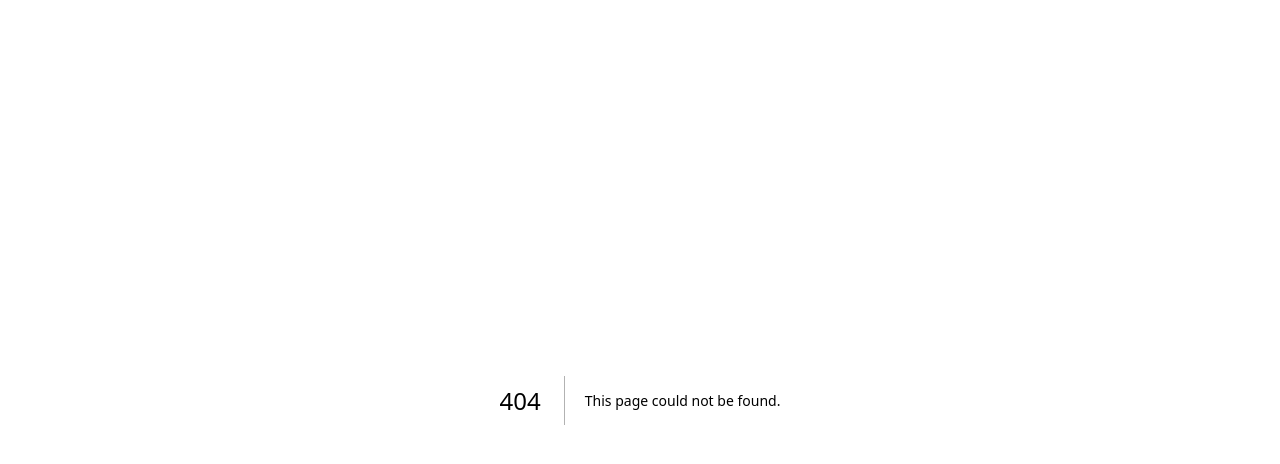
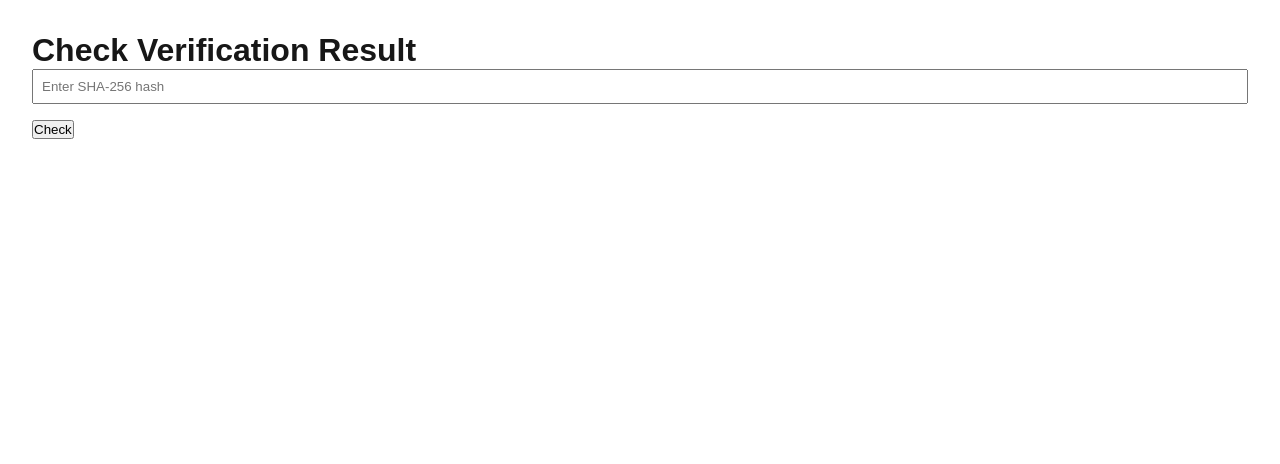
Before and after one commit to etchrona-system/etchrona-site, a Next.js app: page /result in a window 1280 px wide. Before the commit this address had no page. Shown: the top 464 px of the page. Built offline with nearby package versions, Linux system fonts and the light colour scheme.

Commit message:
Add /result module for hash verification

```diff
--- /dev/null
+++ b/app/result/page.tsx
@@ -0,0 +1,36 @@
+'use client'
+
+import { useState } from 'react'
+
+export default function Result() {
+  const [input, setInput] = useState('');
+  const [found, setFound] = useState<boolean | null>(null);
+
+  const checkHash = async () => {
+    try {
+      const res = await fetch('/log/verify.json');
+      const data = await res.json();
+      const exists = data.some((entry: any) => entry.hash === input);
+      setFound(exists);
+    } catch (error) {
+      console.error('Failed to fetch log:', error);
+      setFound(null);
+    }
+  };
+
+  return (
+    <div style={{ padding: '2rem' }}>
+      <h1>Check Verification Result</h1>
+      <input
+        type="text"
+        placeholder="Enter SHA-256 hash"
+        value={input}
+        onChange={(e) => setInput(e.target.value)}
+        style={{ width: '100%', padding: '0.5rem', marginBottom: '1rem' }}
+      />
+      <button onClick={checkHash}>Check</button>
+      {found === true && <p style={{ color: 'green' }}>✅ This hash exists in the log.</p>}
+      {found === false && <p style={{ color: 'red' }}>❌ This hash is not found.</p>}
+    </div>
+  );
+}
```
